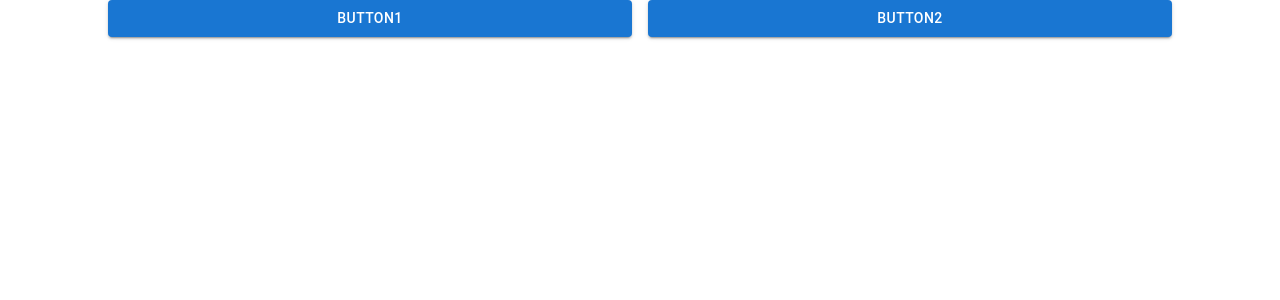
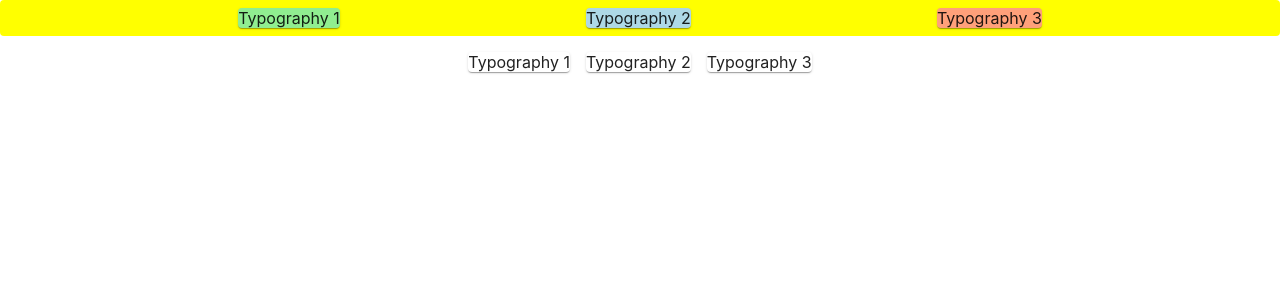
Before and after one commit to ramanath-naik/responsive_design, a React (Create React App) app in the folder responsive-app/: page / in a window 1280 px wide. Shown: the top 300 px of the page. Built offline with nearby package versions, Linux system fonts and the light colour scheme.

Commit message:
flex box in react

```diff
--- a/responsive-app/src/App.js
+++ b/responsive-app/src/App.js
@@ -1,10 +1,12 @@
 import React from "react";
 import ResponsiveButton from "./components/ResponsiveButton";
+import FlexBox1 from "./components/FlexBox1";
 
 function App() {
   return (
     <div>
-      <ResponsiveButton/>
+      {/* <ResponsiveButton/> */}
+      <FlexBox1/>
     </div>
   );
 }
--- /dev/null
+++ b/responsive-app/src/components/FlexBox1.js
@@ -0,0 +1,43 @@
+import React from 'react';
+import Box from '@mui/material/Box';
+import { Typography, Paper } from '@mui/material';
+
+export default function FlexBox1() {
+  return (
+    <div style={{ width: "100%" }}>
+      <Box
+        sx={{
+          display: "flex",
+          justifyContent: 'space-evenly',
+          flexDirection: 'row',
+          p: 1,
+          borderRadius: 1,
+          gap:2,
+          bgcolor: 'yellow',
+          '@media (max-width: 600px)': {
+            flexDirection: 'column',
+          },
+        }}
+      >
+        <Paper style={{backgroundColor:'lightgreen'}}>Typography 1</Paper>
+        <Paper sx={{backgroundColor: 'lightblue'}}>Typography 2</Paper>
+        <Paper sx={{bgcolor: 'lightsalmon'}}>Typography 3</Paper>
+      </Box>
+      <Box
+        sx={{
+          display: "flex",
+          justifyContent: "center",
+          p: 1,
+          m: 1,
+          bgcolor: "background.paper",
+          borderRadius: 1,
+          gap: 2,
+        }}
+      >
+        <Paper>Typography 1</Paper>
+        <Paper>Typography 2</Paper>
+        <Paper>Typography 3</Paper>
+      </Box>
+    </div>
+  )
+}
```
